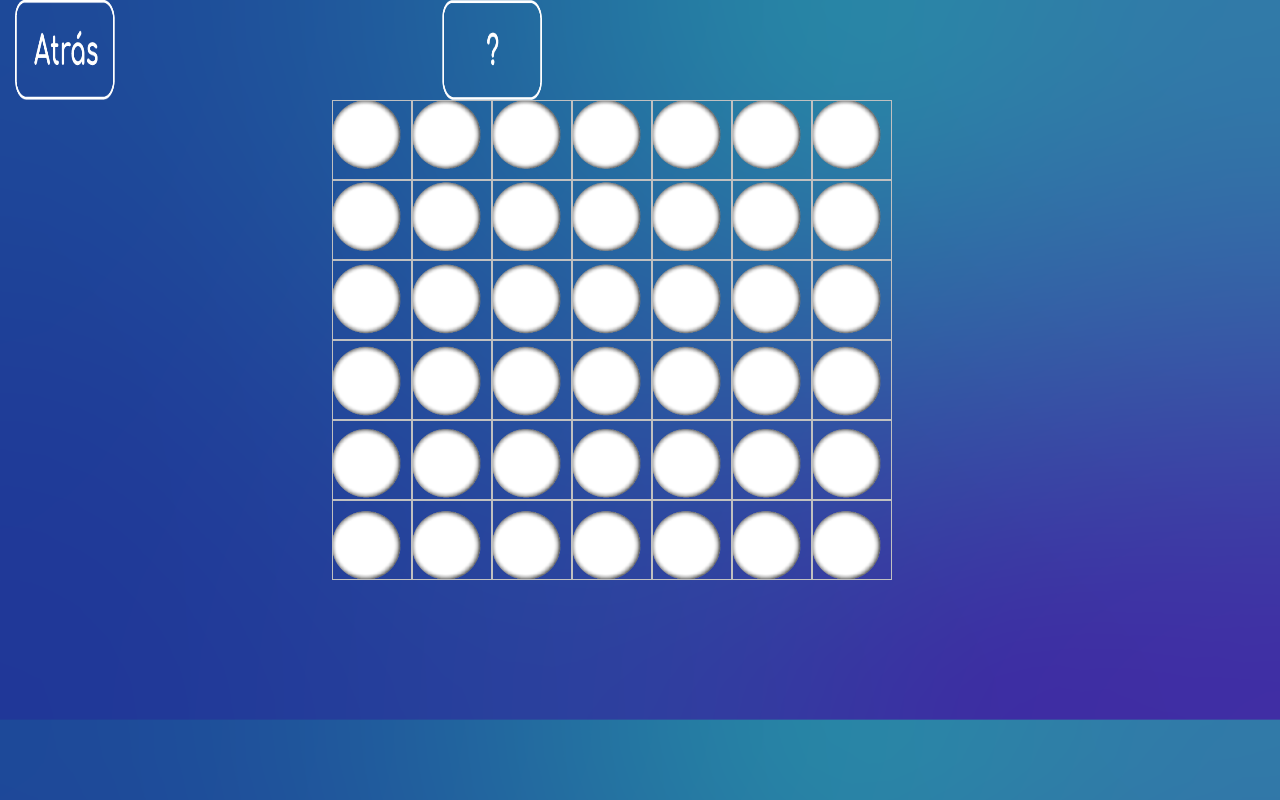
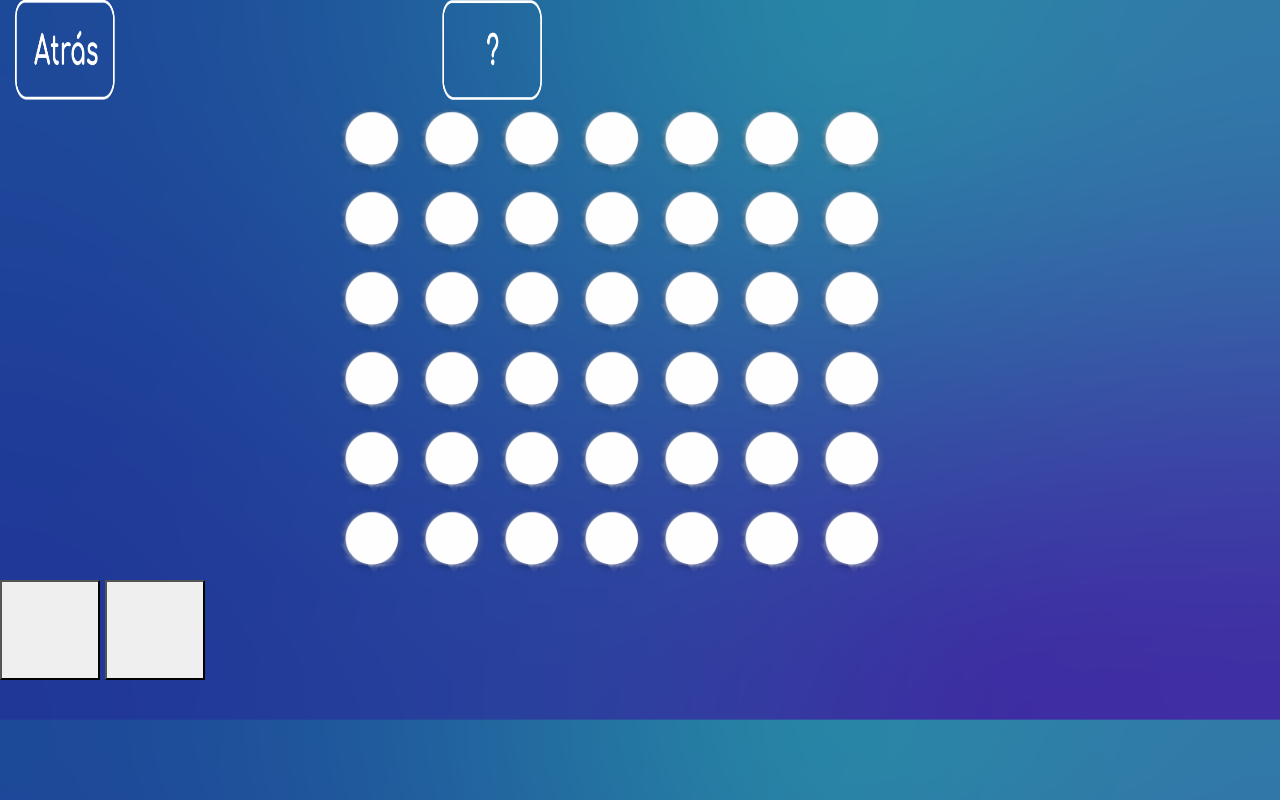
Before and after one commit to jpcc1217/JuegoRapido4inLine, a plain HTML site: page juego.html in a window 1280 px wide. Drawn offline with nearby package versions, Linux system fonts and the light colour scheme.

Commit message:
NO LA CAGUÉ :)

```diff
--- a/css/styles.css
+++ b/css/styles.css
@@ -143,7 +143,7 @@ height: 100px;
 }
 
 .colTablero{
-    background-image: url(../img/Huecos.png);
+    /* background-image: url(../img/Huecos.png); */
     background-size: cover;
     display: inline-block;
     margin: 0;
--- a/js/main.js
+++ b/js/main.js
@@ -32,7 +32,7 @@ function ponerFicha(clickid) {
     for (let i = 5; i >= 0; i--) {
         var tempb = document.getElementById(arrayElementos[k][0][i].id);
 
-        if (tempb.src == "") {
+        if (tempb.src.includes("img/ColorFichaJugadorblanco.png")) {
             if (jugadorActual == 1) {
                 tempb.src = srcimg1;
                 tempb.classList.add("fichap1");
@@ -132,7 +132,8 @@ function ganadorplayer2() {
 }
 
 function metodoprueba(){
-
+    var a = document.getElementById("imgElementoFichas67");
+    alert(a.src);
 }
 
 // -------------------------------------------------------------------------------------------------------------
--- a/juego.html
+++ b/juego.html
@@ -40,27 +40,33 @@
 
                         <div class="colTablero" id="col1" onclick="ponerFicha(this.id);">
                             <div class="contenedorElementoFicha" id="s11">
-                                <img class="imgFicha col1" id="imgElementoFichas11">
+                                <img class="imgFicha col1" id="imgElementoFichas11"
+                                    src="img/ColorFichaJugadorblanco.png">
                             </div>
 
                             <div class="contenedorElementoFicha" id="s21">
-                                <img class="imgFicha col1" id="imgElementoFichas21">
+                                <img class="imgFicha col1" id="imgElementoFichas21"
+                                    src="img/ColorFichaJugadorblanco.png">
                             </div>
 
                             <div class="contenedorElementoFicha" id="s31">
-                                <img class="imgFicha col1" id="imgElementoFichas31">
+                                <img class="imgFicha col1" id="imgElementoFichas31"
+                                    src="img/ColorFichaJugadorblanco.png">
                             </div>
 
                             <div class="contenedorElementoFicha" id="s41">
-                                <img class="imgFicha col1" id="imgElementoFichas41">
+                                <img class="imgFicha col1" id="imgElementoFichas41"
+                                    src="img/ColorFichaJugadorblanco.png">
                             </div>
 
                             <div class="contenedorElementoFicha" id="s51">
-                                <img class="imgFicha col1" id="imgElementoFichas51">
+                                <img class="imgFicha col1" id="imgElementoFichas51"
+                                    src="img/ColorFichaJugadorblanco.png">
                             </div>
 
                             <div class="contenedorElementoFicha" id="s61">
-                                <img class="imgFicha col1" id="imgElementoFichas61">
+                                <img class="imgFicha col1" id="imgElementoFichas61"
+                                    src="img/ColorFichaJugadorblanco.png">
                             </div>
 
                         </div>
@@ -69,27 +75,33 @@
 
                         <div class="colTablero" id="col2" onclick="ponerFicha(this.id);">
                             <div class="contenedorElementoFicha" id="s12">
-                                <img class="imgFicha col2" id="imgElementoFichas12">
+                                <img class="imgFicha col2" id="imgElementoFichas12"
+                                    src="img/ColorFichaJugadorblanco.png">
                             </div>
 
                             <div class="contenedorElementoFicha" id="s22">
-                                <img class="imgFicha col2" id="imgElementoFichas22">
+                                <img class="imgFicha col2" id="imgElementoFichas22"
+                                    src="img/ColorFichaJugadorblanco.png">
                             </div>
 
                             <div class="contenedorElementoFicha" id="s32">
-                                <img class="imgFicha col2" id="imgElementoFichas32">
+                                <img class="imgFicha col2" id="imgElementoFichas32"
+                                    src="img/ColorFichaJugadorblanco.png">
                             </div>
 
                             <div class="contenedorElementoFicha" id="s42">
-                                <img class="imgFicha col2" id="imgElementoFichas42">
+                                <img class="imgFicha col2" id="imgElementoFichas42"
+                                    src="img/ColorFichaJugadorblanco.png">
                             </div>
 
                             <div class="contenedorElementoFicha" id="s52">
-                                <img class="imgFicha col2" id="imgElementoFichas52">
+                                <img class="imgFicha col2" id="imgElementoFichas52"
+                                    src="img/ColorFichaJugadorblanco.png">
                             </div>
 
                             <div class="contenedorElementoFicha" id="s62">
-                                <img class="imgFicha col2" id="imgElementoFichas62">
+                                <img class="imgFicha col2" id="imgElementoFichas62"
+                                    src="img/ColorFichaJugadorblanco.png">
                             </div>
 
                         </div>
@@ -98,27 +110,33 @@
 
                         <div class="colTablero" id="col3" onclick="ponerFicha(this.id);">
                             <div class="contenedorElementoFicha" id="s13">
-                                <img class="imgFicha col3" id="imgElementoFichas13">
+                                <img class="imgFicha col3" id="imgElementoFichas13"
+                                    src="img/ColorFichaJugadorblanco.png">
                             </div>
 
                             <div class="contenedorElementoFicha" id="s23">
-                                <img class="imgFicha col3" id="imgElementoFichas23">
+                                <img class="imgFicha col3" id="imgElementoFichas23"
+                                    src="img/ColorFichaJugadorblanco.png">
                             </div>
 
                             <div class="contenedorElementoFicha" id="s33">
-                                <img class="imgFicha col3" id="imgElementoFichas33">
+                                <img class="imgFicha col3" id="imgElementoFichas33"
+                                    src="img/ColorFichaJugadorblanco.png">
                             </div>
 
                             <div class="contenedorElementoFicha" id="s43">
-                                <img class="imgFicha col3" id="imgElementoFichas43">
+                                <img class="imgFicha col3" id="imgElementoFichas43"
+                                    src="img/ColorFichaJugadorblanco.png">
                             </div>
 
                             <div class="contenedorElementoFicha" id="s53">
-                                <img class="imgFicha col3" id="imgElementoFichas53">
+                                <img class="imgFicha col3" id="imgElementoFichas53"
+                                    src="img/ColorFichaJugadorblanco.png">
                             </div>
 
                             <div class="contenedorElementoFicha" id="s63">
-                                <img class="imgFicha col3" id="imgElementoFichas63">
+                                <img class="imgFicha col3" id="imgElementoFichas63"
+                                    src="img/ColorFichaJugadorblanco.png">
                             </div>
 
                         </div>
@@ -127,27 +145,33 @@
 
                         <div class="colTablero" id="col4" onclick="ponerFicha(this.id);">
                             <div class="contenedorElementoFicha" id="s14">
-                                <img class="imgFicha col4" id="imgElementoFichas14">
+                                <img class="imgFicha col4" id="imgElementoFichas14"
+                                    src="img/ColorFichaJugadorblanco.png">
                             </div>
 
                             <div class="contenedorElementoFicha" id="s24">
-                                <img class="imgFicha col4" id="imgElementoFichas24">
+                                <img class="imgFicha col4" id="imgElementoFichas24"
+                                    src="img/ColorFichaJugadorblanco.png">
                             </div>
 
                             <div class="contenedorElementoFicha" id="s34">
-                                <img class="imgFicha col4" id="imgElementoFichas34">
+                                <img class="imgFicha col4" id="imgElementoFichas34"
+                                    src="img/ColorFichaJugadorblanco.png">
                             </div>
 
                             <div class="contenedorElementoFicha" id="s44">
-                                <img class="imgFicha col4" id="imgElementoFichas44">
+                                <img class="imgFicha col4" id="imgElementoFichas44"
+                                    src="img/ColorFichaJugadorblanco.png">
                             </div>
 
                             <div class="contenedorElementoFicha" id="s54">
-                                <img class="imgFicha col4" id="imgElementoFichas54">
+                                <img class="imgFicha col4" id="imgElementoFichas54"
+                                    src="img/ColorFichaJugadorblanco.png">
                             </div>
 
                             <div class="contenedorElementoFicha" id="s64">
-                                <img class="imgFicha col4" id="imgElementoFichas64">
+                                <img class="imgFicha col4" id="imgElementoFichas64"
+                                    src="img/ColorFichaJugadorblanco.png">
                             </div>
 
                         </div>
@@ -156,27 +180,33 @@
 
                         <div class="colTablero" id="col5" onclick="ponerFicha(this.id);">
                             <div class="contenedorElementoFicha" id="s15">
-                                <img class="imgFicha col5" id="imgElementoFichas15">
+                                <img class="imgFicha col5" id="imgElementoFichas15"
+                                    src="img/ColorFichaJugadorblanco.png">
                             </div>
 
                             <div class="contenedorElementoFicha" id="s25">
-                                <img class="imgFicha col5" id="imgElementoFichas25">
+                                <img class="imgFicha col5" id="imgElementoFichas25"
+                                    src="img/ColorFichaJugadorblanco.png">
                             </div>
 
                             <div class="contenedorElementoFicha" id="s35">
-                                <img class="imgFicha col5" id="imgElementoFichas35">
+                                <img class="imgFicha col5" id="imgElementoFichas35"
+                                    src="img/ColorFichaJugadorblanco.png">
                             </div>
 
                             <div class="contenedorElementoFicha" id="s45">
-                                <img class="imgFicha col5" id="imgElementoFichas45">
+                                <img class="imgFicha col5" id="imgElementoFichas45"
+                                    src="img/ColorFichaJugadorblanco.png">
                             </div>
 
                             <div class="contenedorElementoFicha" id="s55">
-                                <img class="imgFicha col5" id="imgElementoFichas55">
+                                <img class="imgFicha col5" id="imgElementoFichas55"
+                                    src="img/ColorFichaJugadorblanco.png">
                             </div>
 
                             <div class="contenedorElementoFicha" id="s65">
-                                <img class="imgFicha col5" id="imgElementoFichas65">
+                                <img class="imgFicha col5" id="imgElementoFichas65"
+                                    src="img/ColorFichaJugadorblanco.png">
                             </div>
 
                         </div>
@@ -185,27 +215,33 @@
 
                         <div class="colTablero" id="col6" onclick="ponerFicha(this.id);">
                             <div class="contenedorElementoFicha" id="s16">
-                                <img class="imgFicha col6" id="imgElementoFichas16">
+                                <img class="imgFicha col6" id="imgElementoFichas16"
+                                    src="img/ColorFichaJugadorblanco.png">
                             </div>
 
                             <div class="contenedorElementoFicha" id="s26">
-                                <img class="imgFicha col6" id="imgElementoFichas26">
+                                <img class="imgFicha col6" id="imgElementoFichas26"
+                                    src="img/ColorFichaJugadorblanco.png">
                             </div>
 
                             <div class="contenedorElementoFicha" id="s36">
-                                <img class="imgFicha col6" id="imgElementoFichas36">
+                                <img class="imgFicha col6" id="imgElementoFichas36"
+                                    src="img/ColorFichaJugadorblanco.png">
                             </div>
 
                             <div class="contenedorElementoFicha" id="s46">
-                                <img class="imgFicha col6" id="imgElementoFichas46">
+                                <img class="imgFicha col6" id="imgElementoFichas46"
+                                    src="img/ColorFichaJugadorblanco.png">
                             </div>
 
                             <div class="contenedorElementoFicha" id="s56">
-                                <img class="imgFicha col6" id="imgElementoFichas56">
+                                <img class="imgFicha col6" id="imgElementoFichas56"
+                                    src="img/ColorFichaJugadorblanco.png">
                             </div>
 
                             <div class="contenedorElementoFicha" id="s66">
-                                <img class="imgFicha col6" id="imgElementoFichas66">
+                                <img class="imgFicha col6" id="imgElementoFichas66"
+                                    src="img/ColorFichaJugadorblanco.png">
                             </div>
 
                         </div>
@@ -214,27 +250,33 @@
 
                         <div class="colTablero" id="col7" onclick="ponerFicha(this.id);">
                             <div class="contenedorElementoFicha" id="s17">
-                                <img class="imgFicha col7" id="imgElementoFichas17">
+                                <img class="imgFicha col7" id="imgElementoFichas17"
+                                    src="img/ColorFichaJugadorblanco.png">
                             </div>
 
                             <div class="contenedorElementoFicha" id="s27">
-                                <img class="imgFicha col7" id="imgElementoFichas27">
+                                <img class="imgFicha col7" id="imgElementoFichas27"
+                                    src="img/ColorFichaJugadorblanco.png">
                             </div>
 
                             <div class="contenedorElementoFicha" id="s37">
-                                <img class="imgFicha col7" id="imgElementoFichas37">
+                                <img class="imgFicha col7" id="imgElementoFichas37"
+                                    src="img/ColorFichaJugadorblanco.png">
                             </div>
 
                             <div class="contenedorElementoFicha" id="s47">
-                                <img class="imgFicha col7" id="imgElementoFichas47">
+                                <img class="imgFicha col7" id="imgElementoFichas47"
+                                    src="img/ColorFichaJugadorblanco.png">
                             </div>
 
                             <div class="contenedorElementoFicha" id="s57">
-                                <img class="imgFicha col7" id="imgElementoFichas57">
+                                <img class="imgFicha col7" id="imgElementoFichas57"
+                                    src="img/ColorFichaJugadorblanco.png">
                             </div>
 
                             <div class="contenedorElementoFicha" id="s67">
-                                <img class="imgFicha col7" id="imgElementoFichas67">
+                                <img class="imgFicha col7" id="imgElementoFichas67"
+                                    src="img/ColorFichaJugadorblanco.png">
                             </div>
 
                         </div>
@@ -246,9 +288,9 @@
 
     </div>
 
-    <!-- <button id="a13" onclick="ganador();"> </button>
+    <button id="a13" onclick="ganador();"> </button>
 
-    <button id="a13" onclick="metodoprueba();"> </button> -->
+    <button id="a13" onclick="metodoprueba();"> </button>
 
 
     <script src="js/main.js">
```
